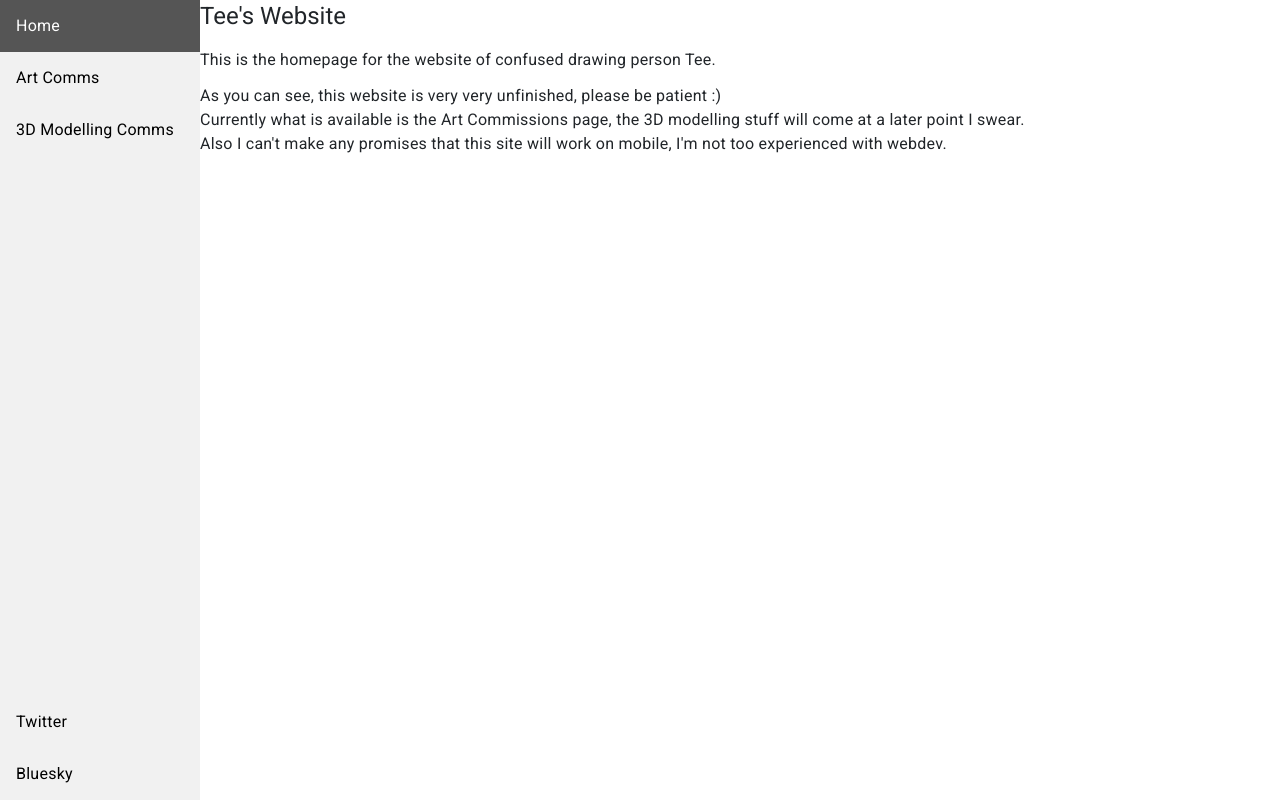
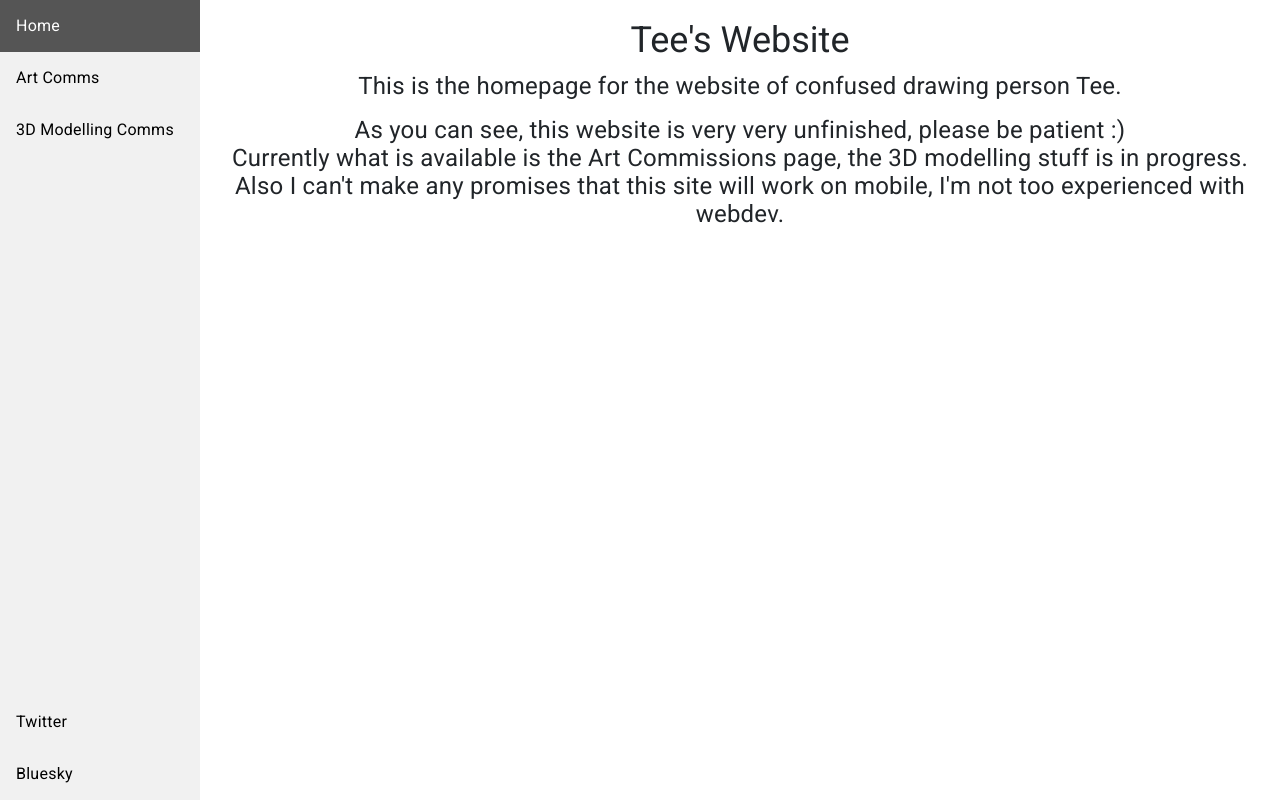
Before and after one commit to tee-doodles/tee-website, an Angular app: page / in a window 1280 px wide. Built offline with nearby package versions, Linux system fonts and the light colour scheme.

Commit message:
tweak to home page

```diff
--- a/src/app/home/home.component.css
+++ b/src/app/home/home.component.css
@@ -1,5 +1,18 @@
-html {
+html{
   margin-left: 200px;
+  text-align: center;
+}
+
+h1 {
+  font-size: 36px;
+}
+
+h2 {
+  font-size: 30px;
+}
+
+h3 {
+  font-size: 24px;
 }
 
 @media screen and (max-width: 700px) {
--- a/src/app/home/home.component.html
+++ b/src/app/home/home.component.html
@@ -1,9 +1,10 @@
 <html>
     <body>
+        <br />
         <h1>Tee's Website</h1>
-        <p>This is the homepage for the website of confused drawing person Tee.</p>
-        <p>As you can see, this website is very very unfinished, please be patient :)<br/>
-        Currently what is available is the Art Commissions page, the 3D modelling stuff will come at a later point I swear.<br/>
-        Also I can't make any promises that this site will work on mobile, I'm not too experienced with webdev.</p>
+        <h3>This is the homepage for the website of confused drawing person Tee.</h3>
+        <h3>As you can see, this website is very very unfinished, please be patient :)<br/>
+        Currently what is available is the Art Commissions page, the 3D modelling stuff is in progress.<br/>
+        Also I can't make any promises that this site will work on mobile, I'm not too experienced with webdev.</h3>
     </body>
 </html>
```
